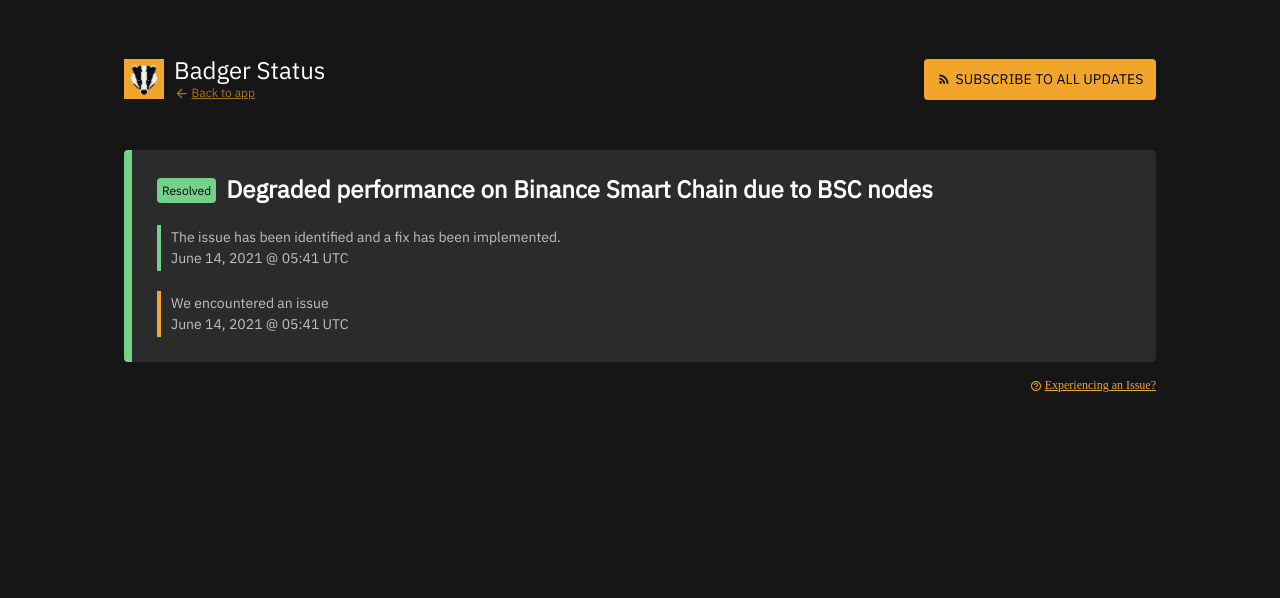
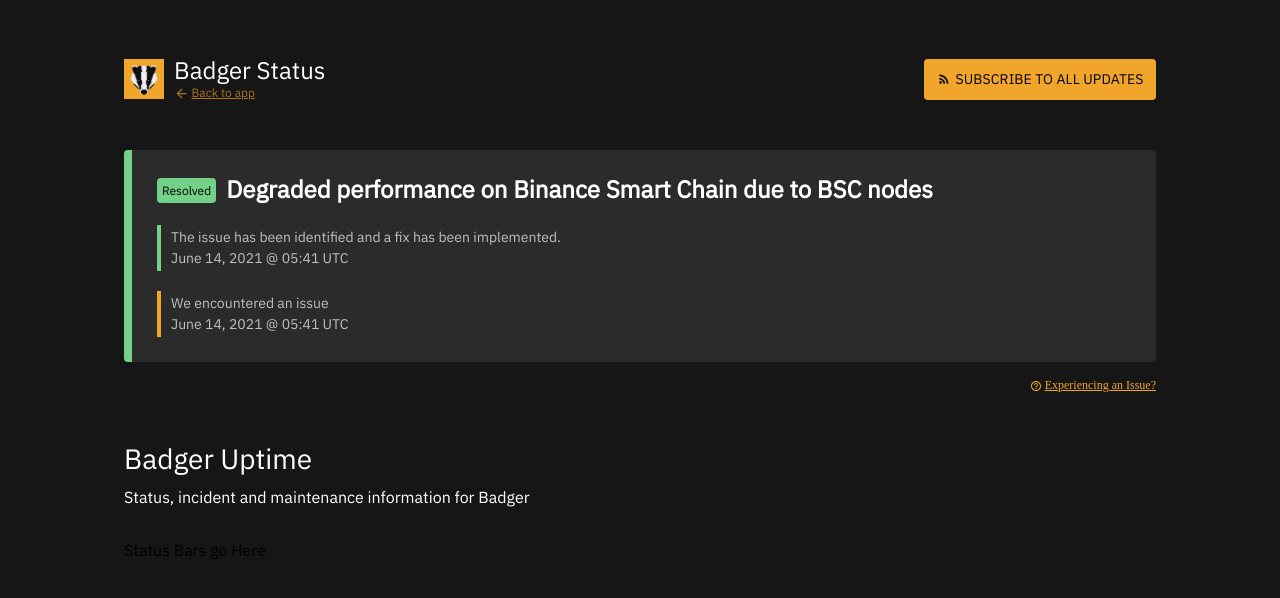
Before and after one commit to MatthiasBakken/status-page, a React (Create React App) app: page / in a window 1280 px wide. Shown: the top 598 px of the page. Built offline with nearby package versions, Linux system fonts and the light colour scheme.

Commit message:
completed BadgerUptime scafolding moving on to status bars for import to BadgerUptime

```diff
--- a/src/App.tsx
+++ b/src/App.tsx
@@ -4,6 +4,7 @@
 import Header from "./components/Header";
 import Alert from "./components/Alert";
 import ExperienceIssue from "./components/ExperienceIssue";
+import BadgerUptime from './components/BadgerUptime';
 
 import { IInitialState } from "./interfaces/interfaces";
 
@@ -57,8 +58,7 @@
       <Header />
       <Alert alert={alert} />
       <ExperienceIssue />
-      <Switch>
-      </Switch>
+      <BadgerUptime />
     </div>
   );
 }
--- /dev/null
+++ b/src/components/BadgerUptime.tsx
@@ -0,0 +1,23 @@
+import React from 'react';
+
+import '../styles/BadgerUptime.css';
+
+
+const UPTIME = "badger-uptime__";
+
+const BadgerUptime = () => {
+
+  return (
+    <div className={`${UPTIME}container`}>
+      <div className={`${UPTIME}upper-content`}>
+        <h3 className={`${UPTIME}title`}>Badger Uptime</h3>
+        <p className={`${UPTIME}description`}>Status, incident and maintenance information for Badger</p>
+      </div>
+      <div className={`${UPTIME}status-container`}>
+        Status Bars go Here
+      </div>
+    </div>
+  );
+};
+
+export default BadgerUptime;
--- /dev/null
+++ b/src/styles/BadgerUptime.css
@@ -0,0 +1,26 @@
+.badger-uptime__container {
+  font-family: "IBM Plex Sans", sans-serif;
+  width: 80vw;
+  display: flex;
+  flex-direction: column;
+}
+.badger-uptime__container .badger-uptime__upper-content {
+  margin: 22px 0 15px 0;
+  color: #ffffff;
+}
+.badger-uptime__container .badger-uptime__upper-content .badger-uptime__title {
+  font-style: normal;
+  font-weight: 500;
+  font-size: 28px;
+  line-height: 116.7%;
+  margin-bottom: 0px;
+}
+.badger-uptime__container .badger-uptime__upper-content .badger-uptime__description {
+  font-style: normal;
+  font-weight: normal;
+  font-size: 16px;
+  line-height: 150%;
+  margin-top: 10px;
+}
+
+/*# sourceMappingURL=BadgerUptime.css.map */
--- /dev/null
+++ b/src/styles/BadgerUptime.scss
@@ -0,0 +1,24 @@
+.badger-uptime__container {
+	font-family: "IBM Plex Sans", sans-serif;
+	width: 80vw;
+	display: flex;
+	flex-direction: column;
+	.badger-uptime__upper-content {
+		margin: 22px 0 15px 0;
+		color: #ffffff;
+		.badger-uptime__title {
+			font-style: normal;
+			font-weight: 500;
+			font-size: 28px;
+			line-height: 116.7%;
+			margin-bottom: 0px;
+		}
+		.badger-uptime__description {
+			font-style: normal;
+			font-weight: normal;
+			font-size: 16px;
+			line-height: 150%;
+			margin-top: 10px;
+		}
+	}
+}
```
Also changed, not shown: 1 other file (tests, documents, lock files or other folders).
